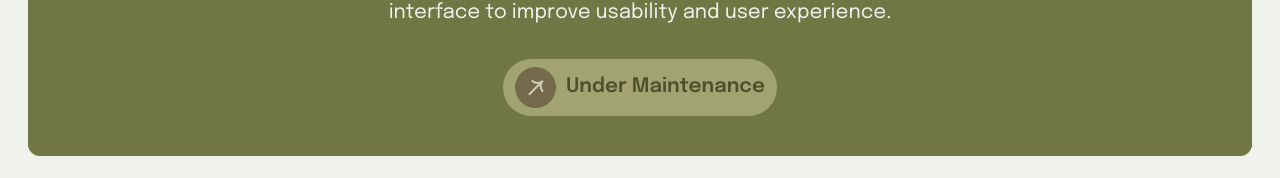
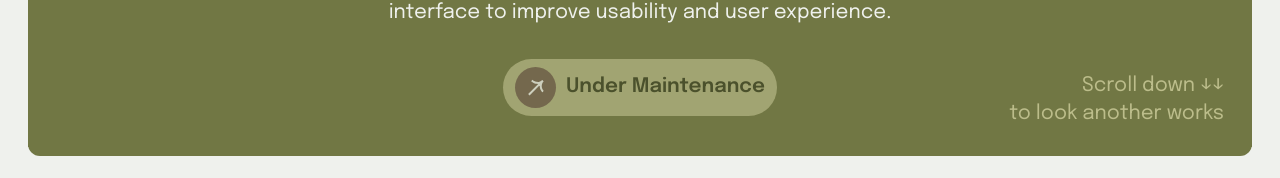
Before and after one commit to QousulHaq/my-portofolio-web, a Next.js app: page /works in a window 1280 px wide. Shown: the part 616-794 px from the top of the page. Built offline with nearby package versions, Linux system fonts and the light colour scheme.

Commit message:
[UPDATE] change info color on works

```diff
--- a/app/works/page.tsx
+++ b/app/works/page.tsx
@@ -2,11 +2,13 @@
 import { useEffect, useRef } from "react";
 
 import WorkItem from "@/components/work-item";
+import { useViewportSize } from "@/utils/useBetterMediaQuery";
 
 import { useScroll } from "motion/react";
 import Lenis from "lenis";
 
 export default function Works() {
+  const { isTabletOrMobile } = useViewportSize()
   const worksData = [
     {
       title: "Web Based Online Exam Application",
@@ -148,8 +150,8 @@ export default function Works() {
 
       </div>
       <div className="info-3d flex flex-col justify-center items-end fixed bottom-5 md:bottom-14 right-8 md:right-14 z-[999] w-fit">
-        <p className="text-earth-light-green md:text-earth-green font-normal text-xs md:text-xl leading-3.5 md:leading-7 text-right w-fit">Scroll down ↓↓</p>
-        <p className="text-earth-light-green md:text-earth-green font-normal text-xs md:text-xl leading-3.5 md:leading-7 text-right w-fit">to look another works</p>
+        <p className="text-earth-light-green font-normal text-xs md:text-xl leading-3.5 md:leading-7 text-right w-fit">{isTabletOrMobile ? "Swipe up" : "Scroll down"} ↓↓</p>
+        <p className="text-earth-light-green font-normal text-xs md:text-xl leading-3.5 md:leading-7 text-right w-fit">to look another works</p>
       </div>
     </div>
   );
```
